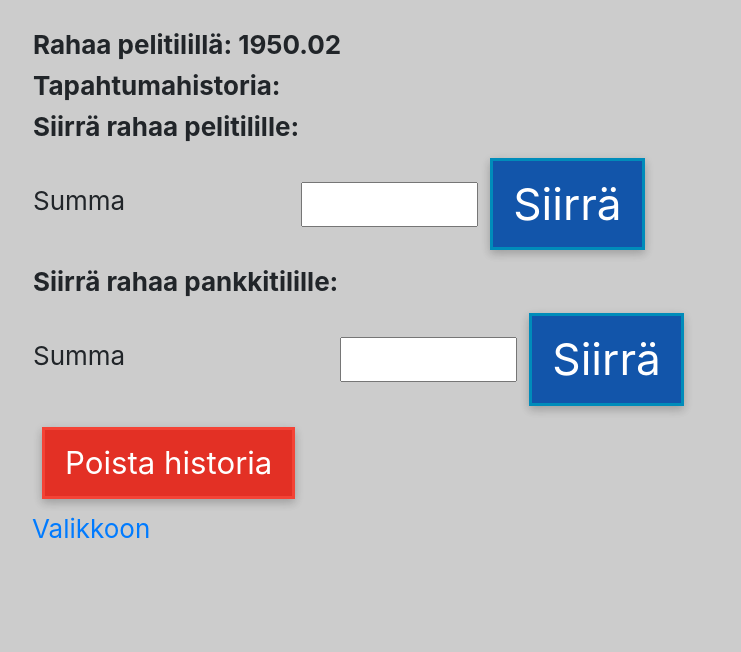
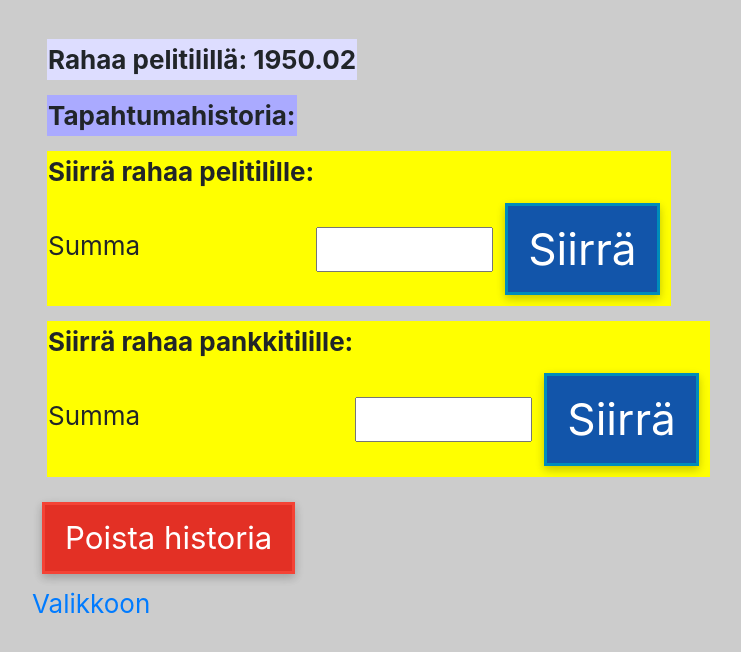
Before and after one commit to hartzka/Vedonlyonti, a Flask app: page /tilitapahtumat/ in a window 1280 px wide. Shown: the part 80-732 px from the top of the page, without its empty margins (53-794 px from the left). Run offline with Flask 2, Linux system fonts and the light colour scheme; a user stored in the database is signed in; data comes from the database, SQL or seed files in the repository; lists and menus that the app fills with data are empty; some libraries are stand-ins or nearby versions.

Commit message:
heroku12

```diff
--- a/application/templates/tapahtumat/moniveto.html
+++ b/application/templates/tapahtumat/moniveto.html
@@ -186,6 +186,8 @@
           <tr></tr>
           <td>Veikkaa haluamiasi tapahtumia asettamalla valintaruutuun jokin merkeistä <b>1</b>, <b>X</b> tai <b>2</b>.</td>
           <tr></tr>
+          <td>Vahvista painamalla veikkaa.</td>
+          <tr></tr>
           <td><b>1</b> = Kotivoitto</td>
           <tr></tr>
           <td><b>2</b> = Vierasvoitto</td>
--- a/application/templates/tapahtumat/tulosveto2.html
+++ b/application/templates/tapahtumat/tulosveto2.html
@@ -32,6 +32,7 @@
           <th>{{ tapahtuma.vieras }}</th>
           <tr></tr>
           <td>{{ tapahtuma.laji }}</td>
+          <tr></tr>
           <td>Ratkeaa: {{ tapahtuma.date_expire }}</td>
           </tr>
           </table>
--- a/application/templates/tilitapahtumat/new.html
+++ b/application/templates/tilitapahtumat/new.html
@@ -42,10 +42,13 @@
 <table>
     <b>{{ error }}</b>
     {% if current_user.is_authenticated %}
+    <table style="background-color: #ddddff; margin: 15px">
     <th>Rahaa pelitilillä: {{ current_user.getRahat()}}</th>
     <tr></tr>
+    </table>
     {% endif %}
     <tr></tr>
+    <table style="background-color: #aaaaff; margin: 15px">
     <th>Tapahtumahistoria:</th>
     <tr></tr>
 {% for tapahtuma in tilitapahtumat %}
@@ -56,9 +59,10 @@
           </tr>
           {% endfor %}
           </table>
+          </table>
 <tr></tr>
 <form method="POST" action="{{ url_for('tilitapahtuma_pelitilille') }}">
-  <table>
+  <table style="background-color: yellow; margin: 15px">
     <tr>
 
       <th>Siirrä rahaa pelitilille:</th>
@@ -78,7 +82,7 @@
 </form>
 <tr></tr>
 <form method="POST" action="{{ url_for('tilitapahtuma_pankkitilille') }}">
-    <table>
+    <table style="background-color: yellow; margin: 15px">
       <tr>
         <th>Siirrä rahaa pankkitilille:</th>
         <tr></tr>
--- a/application/templates/vedot/vedot.html
+++ b/application/templates/vedot/vedot.html
@@ -78,6 +78,7 @@
 <table>
 
 {% for veto in vedot %}
+<table style="background-color: #ddddff; margin: 15px">
         <tr>
 
             <td><b>{{ veto.nimi }}</td>
@@ -123,6 +124,7 @@
           </tr>
           <tr></tr>
           <tr></tr>
+          </table>
           {% endfor %}
           </table>
 
--- a/application/tilitapahtuma/views.py
+++ b/application/tilitapahtuma/views.py
@@ -27,13 +27,7 @@ def add_to_game_account(tilitapahtuma_id):
 
     t = Tilitapahtuma.query.get(tilitapahtuma_id)
     if t.account_id != current_user.id:
-        # tee jotain, esim.
         return login_manager.unauthorized()
-    #if t.done:
-    #    t. = False
-    #else:
-    #    t.done = True
-    #db.session().commit()
 
     return redirect(url_for("tilitapahtumat_index"))
 
@@ -46,7 +40,7 @@ def tilitapahtuma_pelitilille():
     if not form.validate() or form.tilisiirto.data <= 0:
 
         return render_template("tilitapahtumat/new.html", tilisiirtoform = form, pankkisiirtoform = PankkisiirtoForm(),
-        tilitapahtumat = User.find_tilitapahtumat_byUser(current_user.id),error = "Anna positiivinen luku")
+        tilitapahtumat = User.find_tilitapahtumat_byUser(current_user.id),error = "Anna positiivinen kokonaisluku, max 10000")
 
     t = Tilitapahtuma("Siirto pelitilille", form.tilisiirto.data)
     t.account_id = current_user.id
@@ -63,7 +57,7 @@ def tilitapahtuma_pankkitilille():
 
     if not form.validate() or form.pankkisiirto.data > current_user.rahat or form.pankkisiirto.data <= 0:
         return render_template("tilitapahtumat/new.html", pankkisiirtoform = form, tilisiirtoform = TilisiirtoForm(),
-        tilitapahtumat = User.find_tilitapahtumat_byUser(current_user.id),error = "Anna positiivinen luku")
+        tilitapahtumat = User.find_tilitapahtumat_byUser(current_user.id),error = "Anna positiivinen kokonaisluku, max 10000")
 
     t = Tilitapahtuma("Siirto pankkitilille", form.pankkisiirto.data*(-1))
     t.account_id = current_user.id
```
